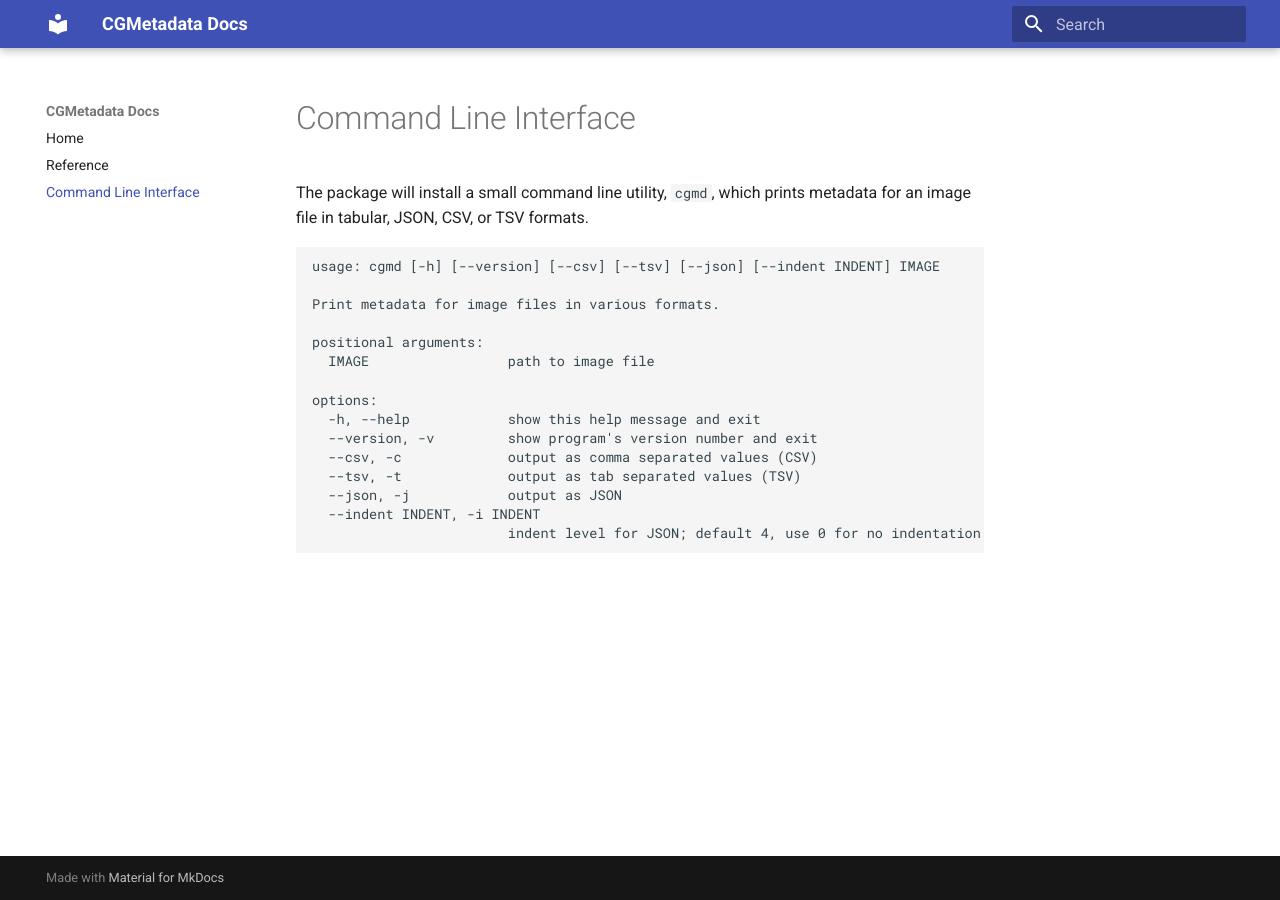
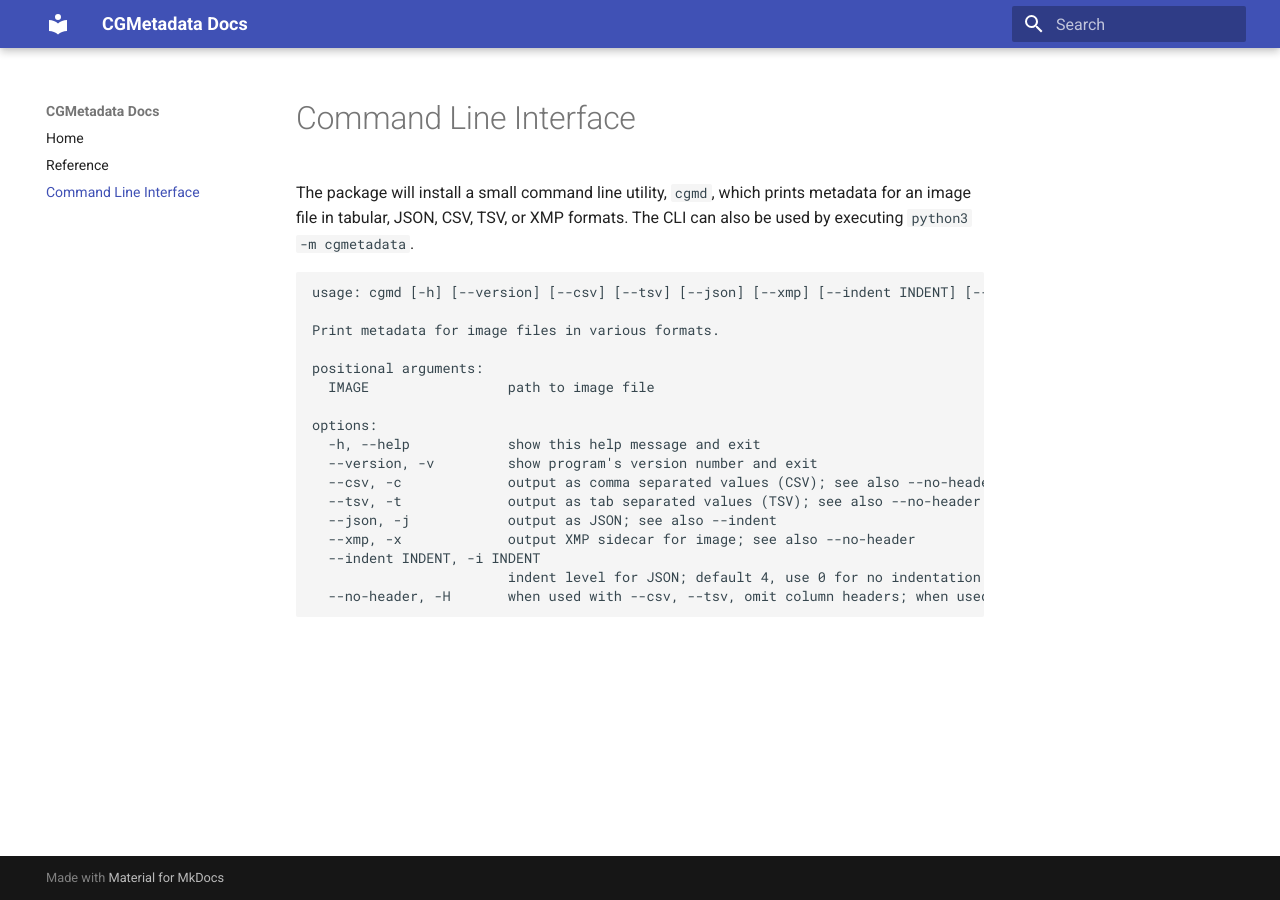
Before and after one commit to RhetTbull/CGMetadata, an MkDocs documentation site: the page built from docs/cli.md, in a window 1280 px wide. Built offline with MkDocs 1.6.1 and Material for MkDocs 9.7.7, drawn with Linux system fonts in a browser that asks for light colours.

Commit message:
Implements --xmp, --no-header, #2, #3

````diff
--- a/docs/cli.md
+++ b/docs/cli.md
@@ -1,10 +1,11 @@
 # Command Line Interface
 
 The package will install a small command line utility, `cgmd`, which prints
-metadata for an image file in tabular, JSON, CSV, or TSV formats.
+metadata for an image file in tabular, JSON, CSV, TSV, or XMP formats.
+The CLI can also be used by executing `python3 -m cgmetadata`.
 
 ```
-usage: cgmd [-h] [--version] [--csv] [--tsv] [--json] [--indent INDENT] IMAGE
+usage: cgmd [-h] [--version] [--csv] [--tsv] [--json] [--xmp] [--indent INDENT] [--no-header] IMAGE
 
 Print metadata for image files in various formats.
 
@@ -14,9 +15,11 @@ positional arguments:
 options:
   -h, --help            show this help message and exit
   --version, -v         show program's version number and exit
-  --csv, -c             output as comma separated values (CSV)
-  --tsv, -t             output as tab separated values (TSV)
-  --json, -j            output as JSON
+  --csv, -c             output as comma separated values (CSV); see also --no-header
+  --tsv, -t             output as tab separated values (TSV); see also --no-header
+  --json, -j            output as JSON; see also --indent
+  --xmp, -x             output XMP sidecar for image; see also --no-header
   --indent INDENT, -i INDENT
                         indent level for JSON; default 4, use 0 for no indentation
+  --no-header, -H       when used with --csv, --tsv, omit column headers; when used with --xmp, omit XMP packet header
 ```
````
Also changed, not shown: README.md (+9 -6 lines), 2 other files.
